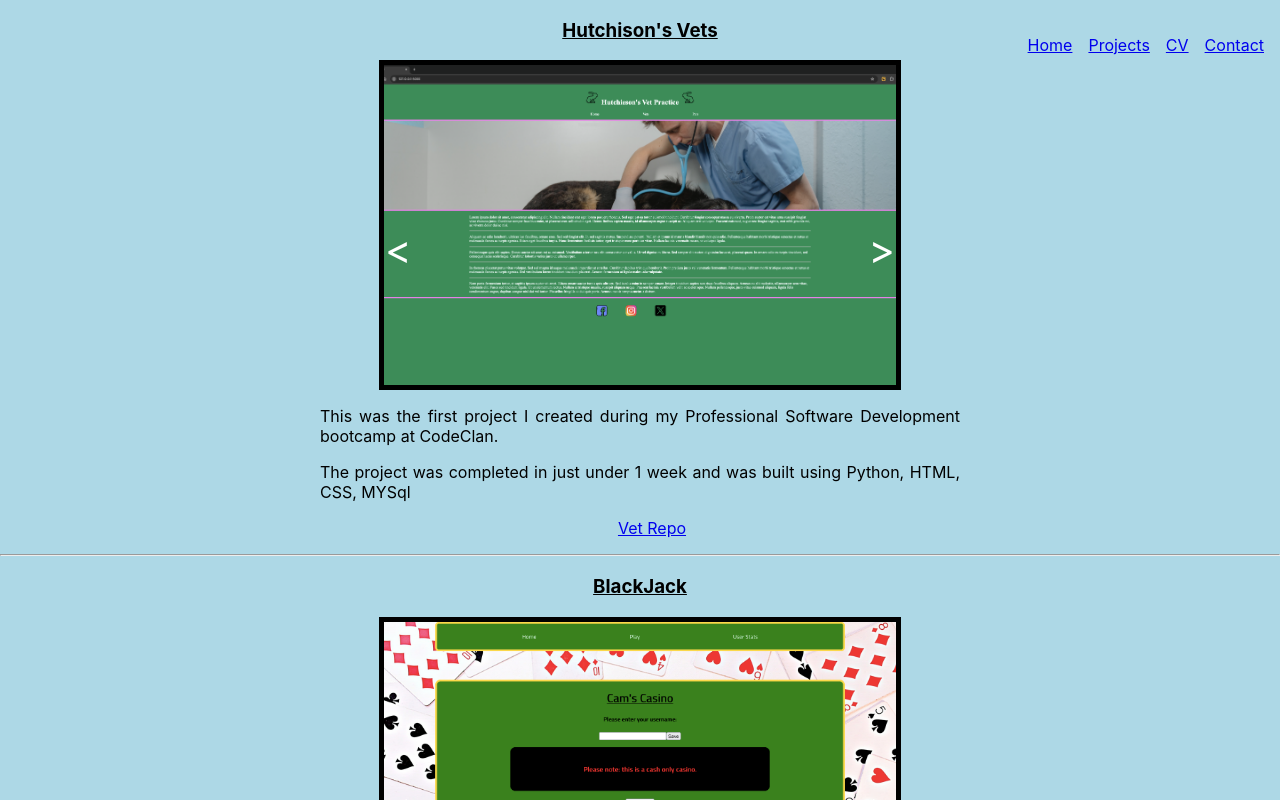
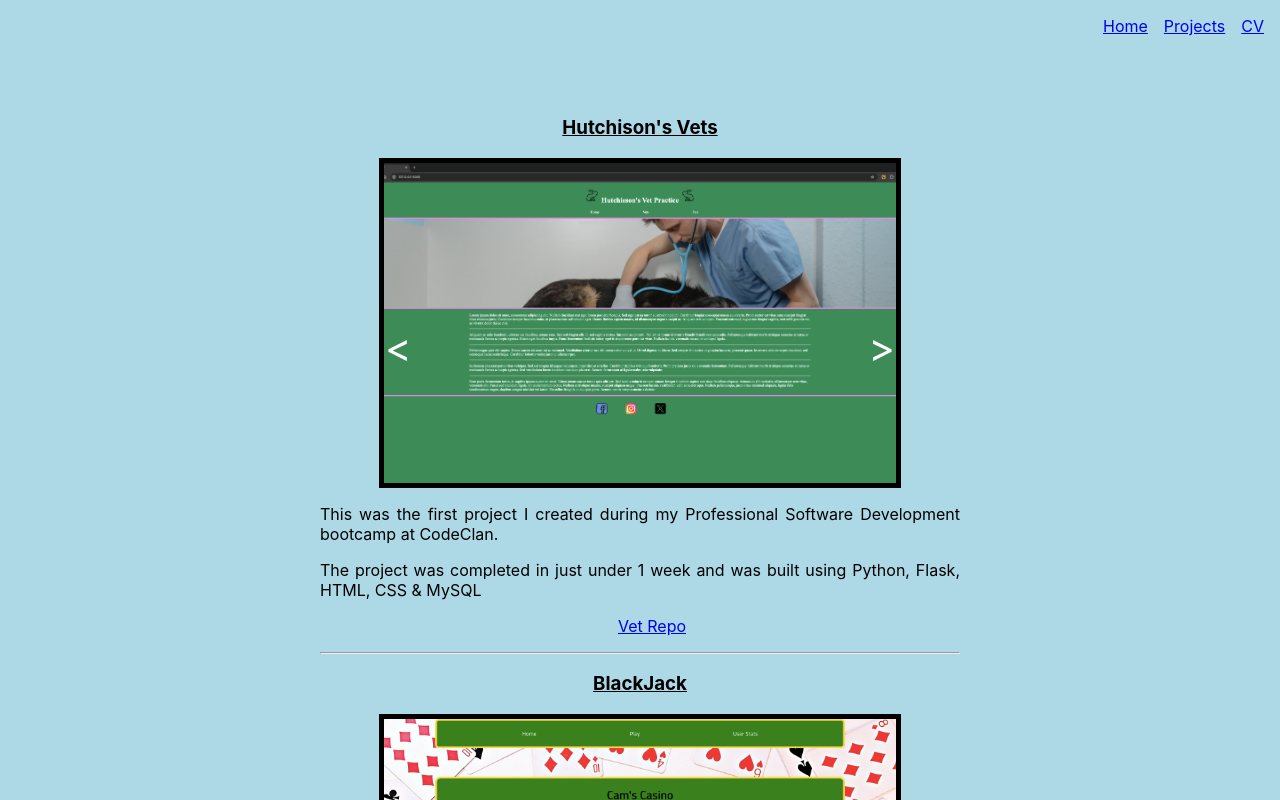
Before and after one commit to Dannycarey23/portfolio, a React (Create React App) app: page /projects in a window 1280 px wide. Shown: the top 800 px of the page. Built offline with nearby package versions, Linux system fonts and the light colour scheme.

Commit message:
fixed issue with navbar positioning

```diff
--- a/src/components/Footer.css
+++ b/src/components/Footer.css
@@ -11,5 +11,4 @@
     width: 4vw;
     margin-left: 20%;
     margin-top: 0.5%;
-
 }
--- a/src/components/Home.js
+++ b/src/components/Home.js
@@ -9,13 +9,8 @@ const Home = () => {
             <h1> Hello! </h1>
 
             <p>
-                I'm Danny. A Glasgow based junior software developer who has a HND in web development and recently completed
+                I'm Danny. A Glasgow based junior software developer with a HND in Web Development. I recently completed
                 CodeClan's 16 week Professional Software Development bootcamp.
-            </p>
-
-            <p>
-                I have a wealth of experience working in the financial services, construction and oil & gas industries. You can access my
-                CV from the linkin the navigation bar.
             </p>
 
             <p>The tools and technologies I have recently been learning:
@@ -36,7 +31,12 @@ const Home = () => {
             </p>
 
             <p>
-                In my spare time I like to play video games or read books. A huge fantasy nerd, I recently completed Lord of the Rings
+                I also have a wealth of experience working in the financial services, construction and oil & gas industries. You can access my
+                CV from the link at the top of the page.
+            </p>
+
+            <p>
+                In my spare time I like to play video games or read books. A huge fantasy nerd, I recently completed Lord of the Rings.
             </p>
 
         </div>
--- a/src/components/Navbar.css
+++ b/src/components/Navbar.css
@@ -1,9 +1,6 @@
 nav{
-    position:absolute;
     width: 100%;
-    margin-bottom: 2em;
     text-align: right;
-
 }
 
 ul {
--- a/src/components/Navbar.js
+++ b/src/components/Navbar.js
@@ -17,9 +17,6 @@ const Navbar = () => {
                     <a href="./assets/cv.pdf">CV</a>
                 </li>
 
-                <li>
-                    <a href="/contact">Contact </a>
-                </li>
             </ul>
         </nav>
     )
--- a/src/components/Projects.css
+++ b/src/components/Projects.css
@@ -1,12 +1,20 @@
 .projectsDiv{
     text-align:justify;
-    height: 100%;
-    width: 100%;
+    margin: 5% auto;
+    height: 90%;
+    width: 50vw;
 }
 
 .project{
     height: 25%;
     width: 100%;
+}
+
+.projectTop{
+    position: relative;
+    text-align: center;
+    width: 50vw;
+    margin: 0 auto;
 }
 
 .projectBottom {
@@ -20,12 +28,7 @@
     text-align: center;
 }
 
-.projectTop{
-    position: relative;
-    text-align: center;
-    width: 50vw;
-    margin: 0 auto;
-}
+
 
 .carousel{
     height: 100%;
--- a/src/components/Projects.js
+++ b/src/components/Projects.js
@@ -38,7 +38,7 @@ const Projects = () => {
 
                 <div className='projectBottom'>
                     <p>This was the first project I created during my Professional Software Development bootcamp at CodeClan. </p>
-                    <p>The project was completed in just under 1 week and was built using Python, HTML, CSS, MYSql</p>
+                    <p>The project was completed in just under 1 week and was built using Python, Flask, HTML, CSS & MySQL</p>
                     <ul>
                         <li>
                             <a href="https://github.com/Dannycarey23/vet_project">Vet Repo</a>
--- a/src/containers/MainContainer.js
+++ b/src/containers/MainContainer.js
@@ -9,13 +9,11 @@ const MainContainer = () => {
 
     return (
         <>
+            <Navbar />
             <Router>
-                <Navbar />
                 <Routes>
-
                     <Route exact path="/" element={< Home />} />
                     <Route exact path="/projects" element={< Projects />} />
-
                 </Routes>
             </Router>
             <Footer />
```
